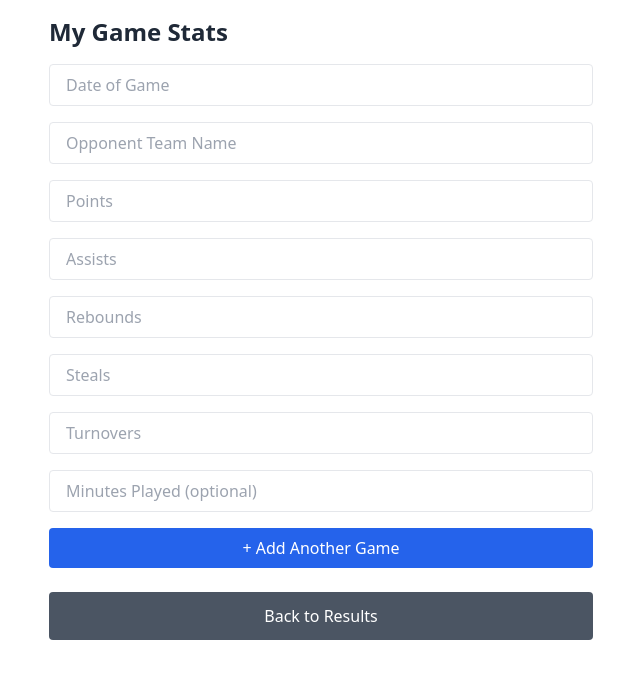
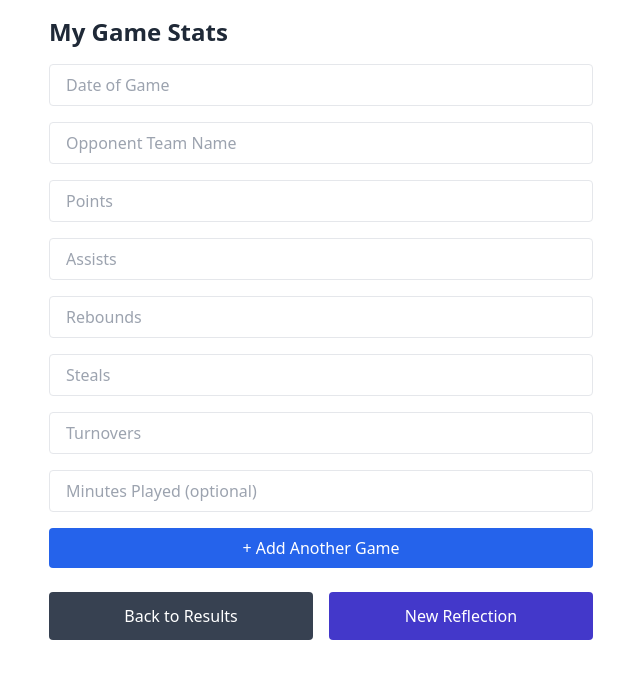
Before and after one commit to anggithub2023/Process_Reflection_Scaffolding, a React (Create React App) app: page /stats in a window 1280 px wide. Shown: the top 678 px of the page, without its empty margins (319-959 px from the left). Built offline with nearby package versions, Linux system fonts and the light colour scheme.

Commit message:
button changes

```diff
--- a/src/pages/StatsPage.js
+++ b/src/pages/StatsPage.js
@@ -74,28 +74,22 @@ function StatsPage() {
           )}
         </div>
 
-      {history.length > 1 && (
+        {history.length > 0 && (
             <div className="mt-8">
-          <h3 className="font-bold mb-2">Past Reflections</h3>
+              <h3 className="font-bold mb-2">Reflection Score History</h3>
               <ul className="list-disc list-inside space-y-1">
-            {history.slice(0, -1).map((entry, idx) => (
+                {history.map((entry, idx) => (
                     <li key={idx}>
                       {new Date(entry.timestamp).toLocaleDateString()} – Score: {entry.total}%
-                {entry.gameStats?.length && (
-                  <ul className="ml-4 list-disc">
-                    {entry.gameStats.map((gs, i) => (
-                      <li key={i}>{gs.date} vs {gs.opponent} – {gs.points} pts</li>
-                    ))}
-                  </ul>
-                )}
                     </li>
                 ))}
               </ul>
             </div>
         )}
 
-      <div className="mt-6">
-        <button onClick={() => navigate('/results')} className="w-full bg-gray-600 text-white px-6 py-3 rounded hover:bg-gray-500">Back to Results</button>
+        <div className="mt-6 flex justify-between gap-4">
+          <button onClick={() => navigate('/results')} className="flex-1 bg-gray-700 text-white px-6 py-3 rounded hover:bg-gray-600">Back to Results</button>
+          <button onClick={() => navigate('/reflect')} className="flex-1 bg-indigo-700 text-white px-6 py-3 rounded hover:bg-indigo-600">New Reflection</button>
         </div>
       </div>
   );
```
Lines whose indentation alone changed are shown as unchanged.
